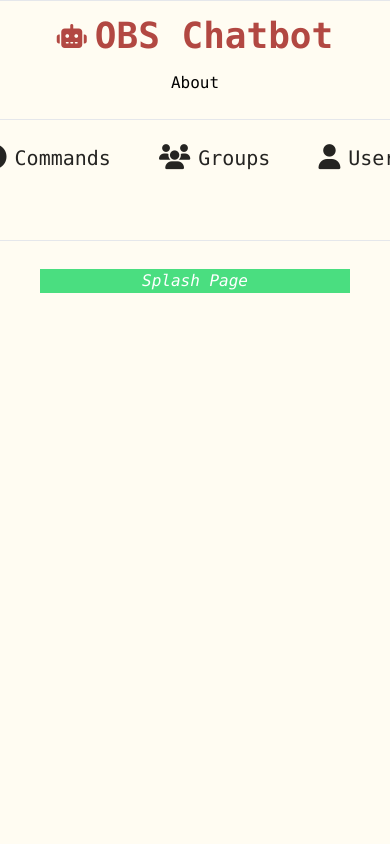
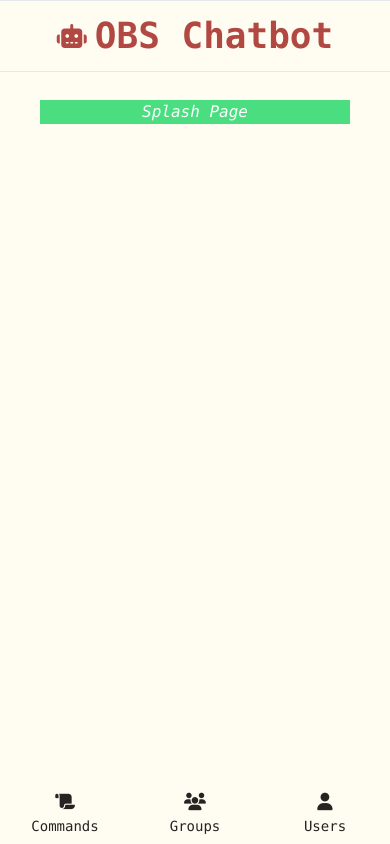
Before and after one commit to TinaTiel/obs-chatbot-fe, a React (Create React App) app: page / in a window 390 px wide. Built offline with nearby package versions, Linux system fonts and the light colour scheme.

Commit message:
better styled nav menu on mobile, moving it to bottm as tray within reach of thumb. Hid login menu etc for now

```diff
--- a/src/components/App.js
+++ b/src/components/App.js
@@ -18,6 +18,7 @@ const App = () => {
             text-c-text-primary dark:text-c-text-primary-dark
             ">
                 <header id="header" className="
+                dark:bg-c-fg-dark
                 flex md:flex-row flex-col items-center justify-between
                 border-y border-fg-light dark:border-fg-dark">
                     <Logo />
@@ -28,8 +29,12 @@ const App = () => {
                 flex md:flex-row flex-col w-full
                 overflow-hidden">
                     <nav id="navbar" className="
-                    basis-1/6
-                    md:border-r md:border-b-0 border-b border-fg-light dark:border-fg-dark/25" >
+                    fixed bottom-0 left-0
+                    md:static
+                    dark:bg-c-fg-dark
+                    w-screen
+                    md:basis-1/6
+                    md:border-r md:border-b-0 md:border-b md:border-c-fg-light md:dark:border-c-fg-dark/25" >
                         <NavBar />
                     </nav>
                     <main id="content" className="
--- a/src/components/Header.js
+++ b/src/components/Header.js
@@ -2,7 +2,9 @@ import React from "react";
 
 const Header = (props) => {
     return (
-        <div className="flex flex-row justify-end items-center
+        <div className="
+        flex flex-row justify-end items-center
+        md:static hidden
         h-full mx-5 pb-6 md:pb-0">
             <div>
                 About
--- a/src/components/NavItem.js
+++ b/src/components/NavItem.js
@@ -4,12 +4,15 @@ import {NavLink} from 'react-router-dom';
 const NavItem = (props) => {
 
     const baseClasses = `
-        flex flex-row content-center items-center
-        text-xl
+        flex flex-col md:flex-row
+        place-items-center md:content-center md:items-center
+        gap-4
+        w-full
+        text-sm md:text-xl
         text-c-text-primary-light dark:text-c-text-primary-dark
         hover:text-c-text-secondary-light dark:hover:text-c-text-secondary-dark
         hover:bg-c-primary-hover-light hover:bg-c-primary-hover-dark
-        py-6 px-6`;
+        py-4 pb-2 md:py-6 md:px-6`;
     const activeClasses = 'bg-c-primary';
 
     return (
@@ -18,7 +21,9 @@ const NavItem = (props) => {
             className={ ({isActive}) =>
                 isActive ? `${baseClasses} ${activeClasses}` : baseClasses
             } >
-            <i className={`${props.icon} fa-lg pr-2 basis-1/4`}></i>
+            <div className="h-2 md:w-6 md:h-full">
+                <i className={`${props.icon} fa-lg md:pr-2 md:basis-1/4`}></i>
+            </div>
             <span>{props.text}</span>
         </NavLink>
     );
--- a/src/components/Navbar.js
+++ b/src/components/Navbar.js
@@ -5,8 +5,11 @@ import NavItem from "./NavItem";
 const NavBar = () => {
     return (
 
-        <div className="flex flex-row md:flex-col justify-center">
-            <NavItem location='/commands' text='Commands' icon='fas fa-solid fa-circle-play' />
+        <div className="
+        flex flex-row md:flex-col
+        justify-center
+        ">
+            <NavItem location='/commands' text='Commands' icon='fas fa-solid fa-scroll' />
             <NavItem location='/groups' text='Groups' icon='fas fa-solid fa-users' />
             <NavItem location='/users' text='Users' icon='fas fa-regular fa-user' />
         </div>
```
